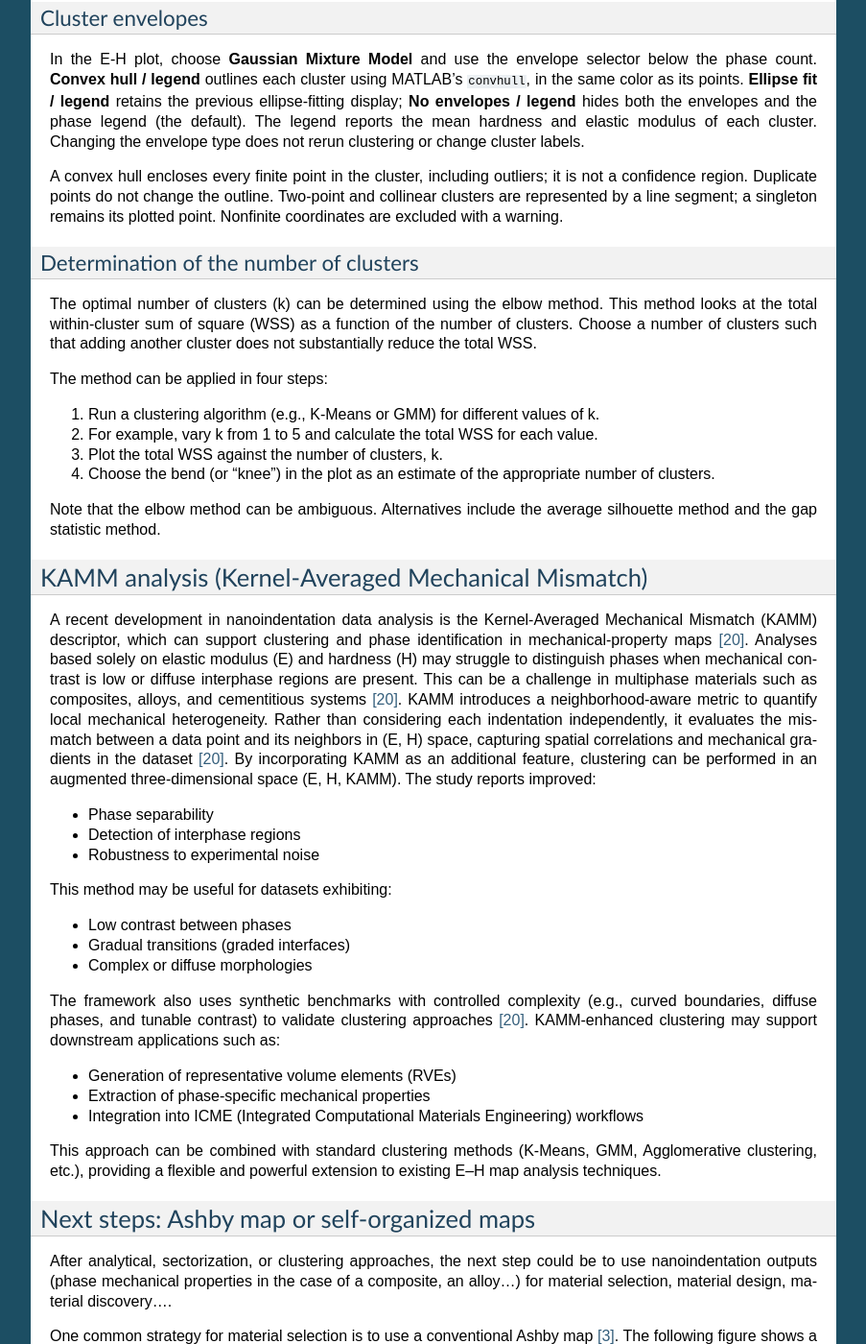
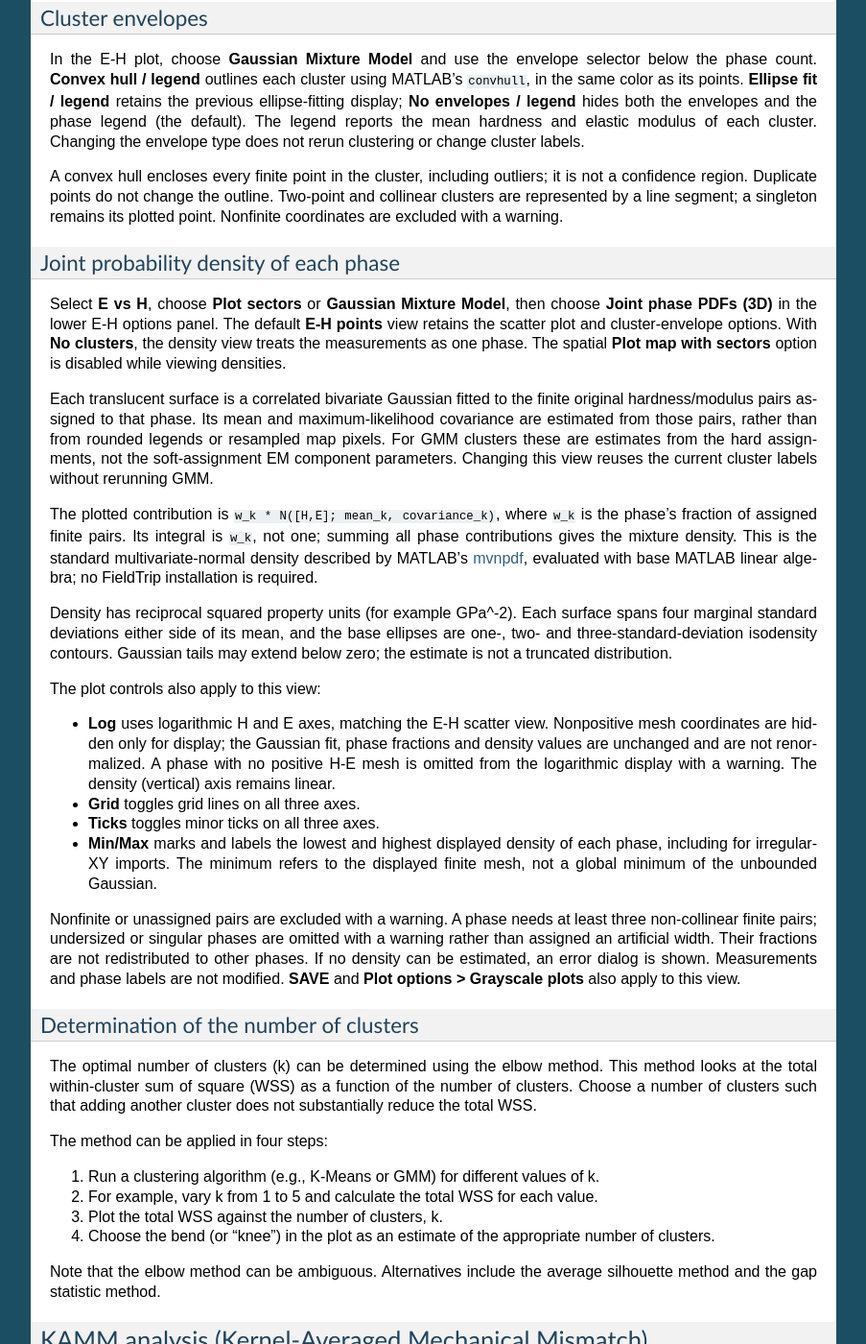
Before and after one commit to DavidMercier/TriDiMap, a Sphinx documentation site: the page built from docs/E_H.rst, in a window 1280 px wide and 1400 px high, scrolled down 2710 px. Shown: the whole window at 96% size, without its empty margins (198-1101 px from the left). Built offline with Sphinx 7.4.7, drawn with Linux system fonts in a browser that asks for light colours; some of the changed text lies outside the part shown.

Commit message:
3D Plot of the probability density distribution of elastic modulus and hardness of each phase

```diff
--- a/docs/E_H.rst
+++ b/docs/E_H.rst
@@ -86,6 +86,55 @@ A convex hull encloses every finite point in the cluster, including outliers;
 it is not a confidence region. Duplicate points do not change the outline.
 Two-point and collinear clusters are represented by a line segment; a singleton
 remains its plotted point. Nonfinite coordinates are excluded with a warning.
+
+Joint probability density of each phase
+++++++++++++++++++++++++++++++++++++++++++
+
+Select **E vs H**, choose **Plot sectors** or **Gaussian Mixture Model**, then
+choose **Joint phase PDFs (3D)** in the lower E-H options panel. The default
+**E-H points** view retains the scatter plot and cluster-envelope options.
+With **No clusters**, the density view treats the measurements as one phase.
+The spatial **Plot map with sectors** option is disabled while viewing densities.
+
+Each translucent surface is a correlated bivariate Gaussian fitted to the
+finite original hardness/modulus pairs assigned to that phase. Its mean and
+maximum-likelihood covariance are estimated from those pairs, rather than from
+rounded legends or resampled map pixels. For GMM clusters these are estimates
+from the hard assignments, not the soft-assignment EM component parameters.
+Changing this view reuses the current cluster labels without rerunning GMM.
+
+The plotted contribution is ``w_k * N([H,E]; mean_k, covariance_k)``, where
+``w_k`` is the phase's fraction of assigned finite pairs. Its integral is
+``w_k``, not one; summing all phase contributions gives the mixture density.
+This is the standard multivariate-normal density described by MATLAB's
+`mvnpdf <https://www.mathworks.com/help/stats/mvnpdf.html>`_, evaluated with
+base MATLAB linear algebra; no FieldTrip installation is required.
+
+Density has reciprocal squared property
+units (for example GPa^-2). Each surface spans four marginal standard
+deviations either side of its mean, and the base ellipses are one-, two- and
+three-standard-deviation isodensity contours. Gaussian tails may extend below
+zero; the estimate is not a truncated distribution.
+
+The plot controls also apply to this view:
+
+* **Log** uses logarithmic H and E axes, matching the E-H scatter view.
+  Nonpositive mesh coordinates are hidden only for display; the Gaussian fit,
+  phase fractions and density values are unchanged and are not renormalized.
+  A phase with no positive H-E mesh is omitted from the logarithmic display
+  with a warning. The density (vertical) axis remains linear.
+* **Grid** toggles grid lines on all three axes.
+* **Ticks** toggles minor ticks on all three axes.
+* **Min/Max** marks and labels the lowest and highest displayed density of each
+  phase, including for irregular-XY imports. The minimum refers to the displayed
+  finite mesh, not a global minimum of the unbounded Gaussian.
+
+Nonfinite or unassigned pairs are excluded with a warning. A phase needs at
+least three non-collinear finite pairs; undersized or singular phases are
+omitted with a warning rather than assigned an artificial width. Their
+fractions are not redistributed to other phases. If no density can be
+estimated, an error dialog is shown. Measurements and phase labels are not
+modified. **SAVE** and **Plot options > Grayscale plots** also apply to this view.
 
 Determination of the number of clusters
 +++++++++++++++++++++++++++
```
Also changed, not shown: docs/map_options.rst (+11 -0 lines), 10 other files.
